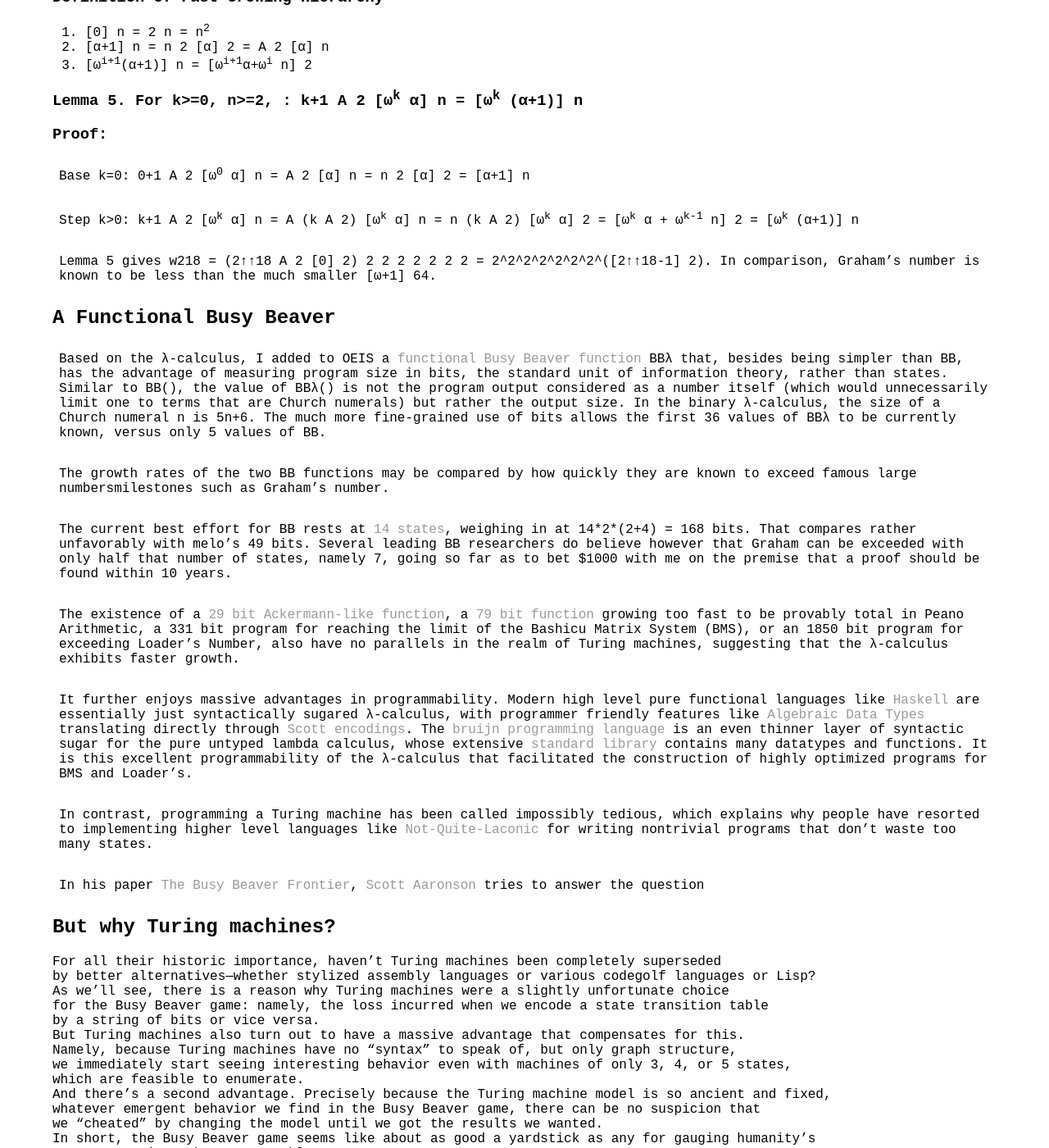
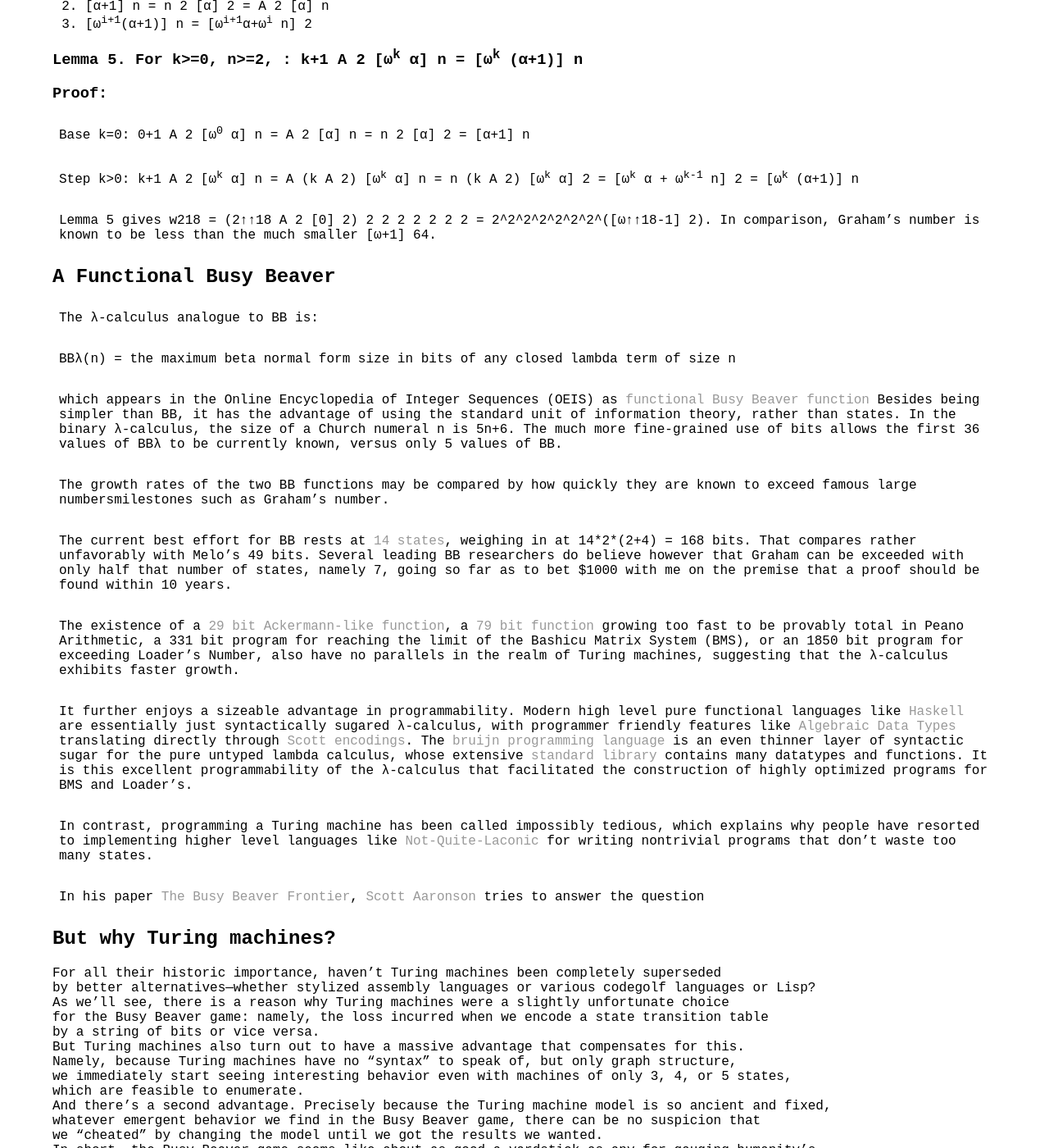
Before and after one commit to tromp/tromp.github.io, a Jekyll site: the page built from _posts/2026-01-28-largest-number-revised.md, in a window 1280 px wide and 1400 px high, scrolled down 4583 px. Shown: the whole window at 82% size. Built offline with Jekyll 4.4.1, drawn with Linux system fonts in a browser that asks for light colours; some of the changed text lies outside the part shown.

Commit message:
fix some bugs, and rewrite some

````diff
--- a/_posts/2026-01-28-largest-number-revised.md
+++ b/_posts/2026-01-28-largest-number-revised.md
@@ -119,7 +117,7 @@
 This is known as [De Bruijn notation](https://en.wikipedia.org/wiki/De_Bruijn_notation), a
 way to avoid naming variables. A more conventional notation using variable names would be
 ```
-(λJ.J J) (λy.y (y (λg.λm.m g (λf.λx.f (f x)))))
+(λJ.J J) (λy.y (y (λg λm. m g (λf.λx.f (f x)))))
 ```
 The top left of this post shows a [graphical representation](https://tromp.github.io/cl/diagrams.html) of the term.
 The last 16 bits of the program---making up almost a third of its size---encodes
@@ -279,19 +277,19 @@
 Step k>0:
 k+1 A 2 [ω<sup>k</sup> α] n = A (k A 2) [ω<sup>k</sup> α] n = n (k A 2) [ω<sup>k</sup> α] 2 = [ω<sup>k</sup> α + ω<sup>k-1</sup> n] 2 = [ω<sup>k</sup> (α+1)] n
 
-Lemma 5 gives w218 = (2↑↑18 A 2 [0] 2) 2 2 2 2 2 2 2 = 2^2^2^2^2^2^2^([2↑↑18-1] 2).
+Lemma 5 gives w218 = (2↑↑18 A 2 [0] 2) 2 2 2 2 2 2 2 = 2^2^2^2^2^2^2^([ω↑↑18-1] 2).
 In comparison, Graham's number is known to be less than the much smaller [ω+1] 64.
 
 ## A Functional Busy Beaver
 
-Based on the λ-calculus, I added to OEIS a
-[functional Busy Beaver function](https://oeis.org/A333479) BBλ that,
-besides being simpler than BB, has the advantage of
-measuring program size in bits, the standard unit of information theory,
+The λ-calculus analogue to BB is:
+
+BBλ(n) = the maximum beta normal form size in bits of any closed lambda term of size n
+
+which appears in the Online Encyclopedia of Integer Sequences (OEIS) as
+[functional Busy Beaver function](https://oeis.org/A333479)
+Besides being simpler than BB, it has the advantage of using the standard unit of information theory,
 rather than states.
-Similar to BB(), the value of BBλ() is not the program output considered as a number itself
-(which would unnecessarily limit one to terms that are Church numerals)
-but rather the output size.
 In the binary λ-calculus, the size of a Church numeral n is 5n+6.
 The much more fine-grained use of bits allows the first 36 values of BBλ
 to be currently known, versus only 5 values of BB.
@@ -300,7 +298,7 @@
 to exceed famous large numbersmilestones such as Graham's number.
 
 The current best effort for BB rests at [14 states](https://wiki.bbchallenge.org/wiki/Champions),
-weighing in at 14\*2\*(2+4) = 168 bits. That compares rather unfavorably with melo's 49 bits.
+weighing in at 14\*2\*(2+4) = 168 bits. That compares rather unfavorably with Melo's 49 bits.
 Several leading BB researchers do believe however that Graham can be exceeded with only half that
 number of states, namely 7, going so far as to bet $1000 with me on the premise that a proof
 should be found within 10 years.
@@ -313,7 +311,7 @@
 also have no parallels in the realm of Turing machines,
 suggesting that the λ-calculus exhibits faster growth.
 
-It further enjoys massive advantages in programmability.
+It further enjoys a sizeable advantage in programmability.
 Modern high level pure functional languages like [Haskell](https://www.haskell.org/)
 are essentially just syntactically sugared λ-calculus,
 with programmer friendly features like [Algebraic Data Types](https://en.wikipedia.org/wiki/Algebraic_data_type)
@@ -351,10 +349,18 @@
 progress against the uncomputable
 ```
 
-The claimed advantages for the "slightly unfortunate choice" do not hold over that even more
-ancient model of the λ-calculus, while the latter's relatively straightforward binary encoding make
-it a preferable yardstick for exploring the limits of computation. The real question then is
-"Why not λ-calculus?", the answer to which appears to be rooted in historical accident more than anything.
+The claimed "massive advantage" of TMs do not hold over the λ-calculus.
+
+First, the number of uniquely behaving TMs with "only" 5 states is
+4^10 \* [632700](https://oeis.org/A107668) = 663434035200 , which is more than
+the number of closed lambda terms of size at most 52 bits (513217604750),
+which exhibit as much if not more interesting behaviour.
+
+Second, the  λ-calculus is more ancient (by just a few years) and more fixed (no choice of
+tape alphabet size, or number of tapes), leaving no suspicion either.
+
+BBλ's use of bits, the standard unit of information theory, therefore make it the prefered
+yardstick for exploring the limits of computation.
 
 ## A Universal Busy Beaver
 
````
Also changed, not shown: other parts of _posts/2026-01-28-largest-number-revised.md (+6 -8 lines).
